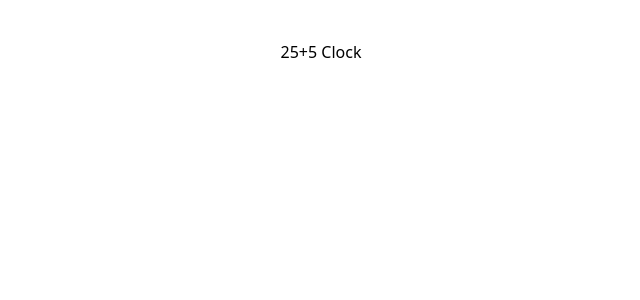
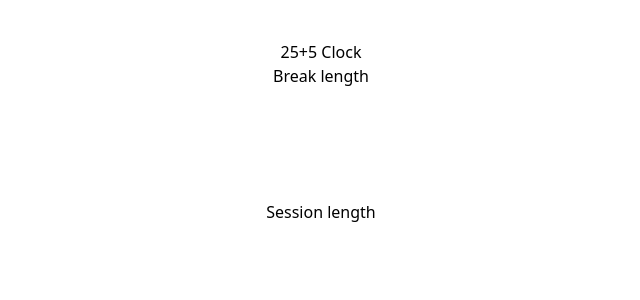
Before and after one commit to jackkershaw/25-5-clock, a React (Vite) app: page / in a window 1280 px wide. Shown: the top 300 px of the page, without its empty margins (319-959 px from the left). Built offline with nearby package versions, Linux system fonts and the light colour scheme.

Commit message:
fulfilling user stories

```diff
--- a/src/App.tsx
+++ b/src/App.tsx
@@ -1,9 +1,21 @@
 import { useState } from "react";
 
 function App() {
+  const [breakLength, setBreakLength] = useState(5);
+
   return (
     <div className="flex flex-col items-center justify-center p-10">
       <h1>25+5 Clock</h1>
+      <div>
+        <h2 id="break-label">Break length</h2>
+        <button id="break-decrement">-</button>
+        <button id="break-increment">+</button>
+      </div>
+      <div>
+        <h2 id="session-label">Session length</h2>
+        <button id="session-decrement">-</button>
+        <button id="session-increment">+</button>
+      </div>
     </div>
   );
 }
```
